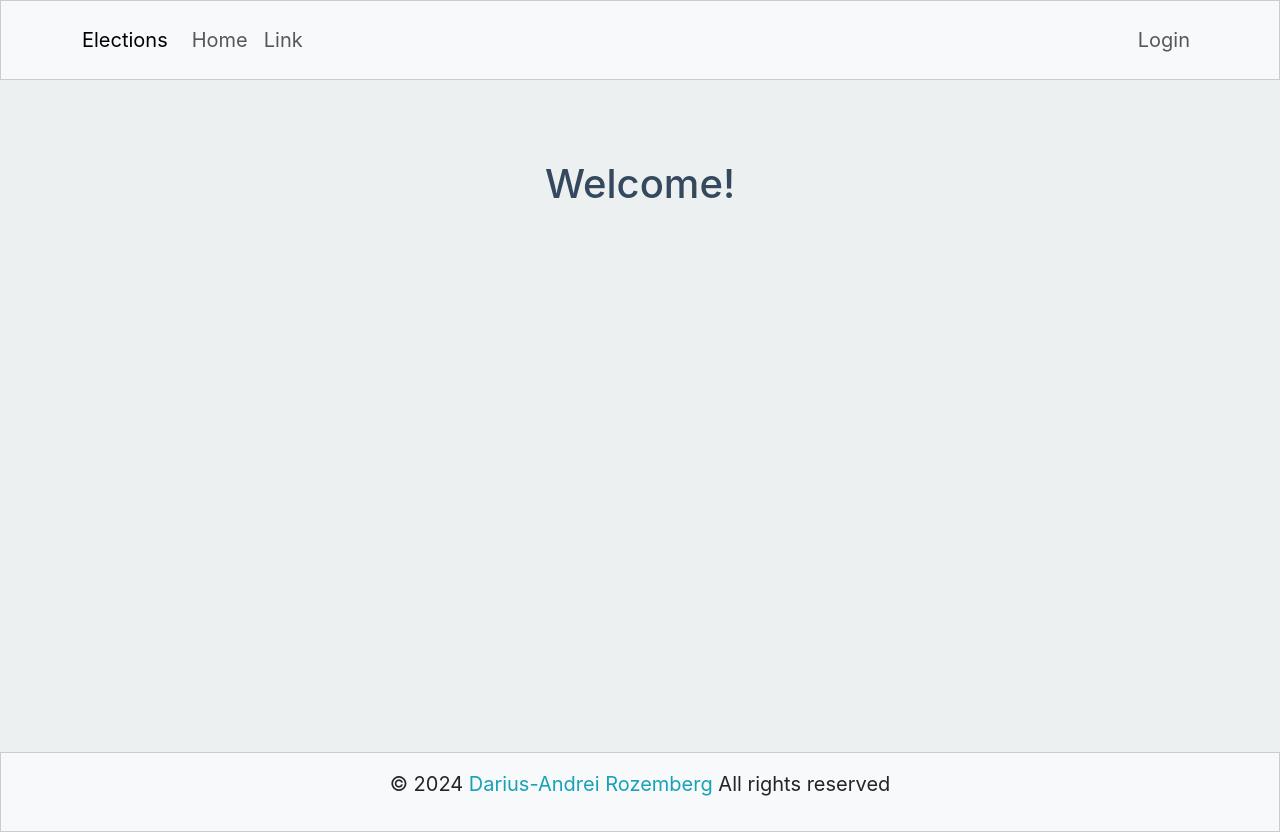
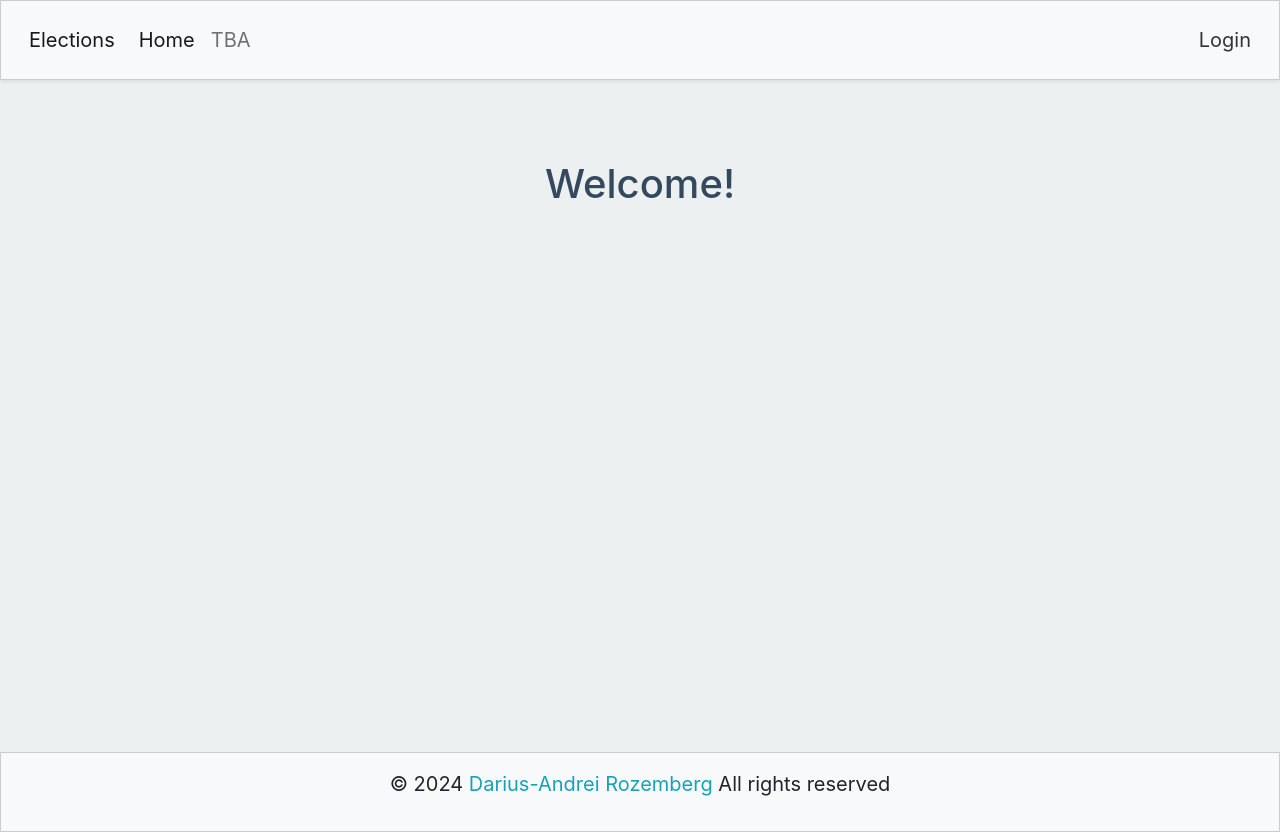
Before and after one commit to xdaruis/elections, a React (Create React App) app in the folder frontend/: page / in a window 1280 px wide. Built offline with nearby package versions, Linux system fonts and the light colour scheme.

Commit message:
♻️ Refactor Navbar

```diff
--- a/frontend/public/index.html
+++ b/frontend/public/index.html
@@ -5,10 +5,25 @@
     <link rel="icon" href="%PUBLIC_URL%/favicon.ico" />
     <meta name="viewport" content="width=device-width, initial-scale=1" />
     <meta name="theme-color" content="#000000" />
+    <link
+      href="https://cdn.jsdelivr.net/npm/bootstrap@5.0.2/dist/css/bootstrap.min.css"
+      rel="stylesheet"
+      integrity="sha384-EVSTQN3/azprG1Anm3QDgpJLIm9Nao0Yz1ztcQTwFspd3yD65VohhpuuCOmLASjC"
+      crossorigin="anonymous"
+    >
+    <link
+      rel="stylesheet"
+      href="https://cdn.jsdelivr.net/npm/bootstrap-icons@1.7.2/font/bootstrap-icons.css"
+    >
     <title>Elections</title>
   </head>
   <body>
     <noscript>You need to enable JavaScript to run this app.</noscript>
     <div id="root"></div>
+    <script
+      src="https://cdn.jsdelivr.net/npm/bootstrap@5.0.2/dist/js/bootstrap.bundle.min.js"
+      integrity="sha384-MrcW6ZMFYlzcLA8Nl+NtUVF0sA7MsXsP1UyJoMp4YLEuNSfAP+JcXn/tWtIaxVXM"
+      crossorigin="anonymous">
+    </script>
   </body>
 </html>
--- a/frontend/src/App.js
+++ b/frontend/src/App.js
@@ -25,7 +25,7 @@ const router = createBrowserRouter([
     children: [
       {
         path: '/',
-        element: <Home/>,
+        element: <Home />
       },
       {
         path: '/login',
@@ -39,9 +39,9 @@ const router = createBrowserRouter([
   },
   {
     path: '*',
-    element: <NotFound />,
+    element: <NotFound />
   }
-])
+]);
 
 const App = () => {
   const dispatch = useDispatch();
--- a/frontend/src/components/Layout/index.js
+++ b/frontend/src/components/Layout/index.js
@@ -2,13 +2,13 @@ import React from 'react';
 import { Outlet } from 'react-router-dom';
 
 import Footer from '../Footer.js';
-import NavigationBar from '../NavigationBar.js';
+import Navbar from '../Navbar.js';
 import './styles.css';
 
 const Layout = () => {
   return (
     <div className="holy-grail-flexbox">
-      <NavigationBar />
+      <Navbar />
       <main className="main-content">
         <Outlet />
       </main>
--- /dev/null
+++ b/frontend/src/components/Navbar.js
@@ -0,0 +1,85 @@
+import React from 'react';
+import { useDispatch, useSelector } from 'react-redux';
+import { Link, NavLink, useNavigate } from 'react-router-dom';
+
+import { logout } from '../features/auth.js';
+import CustomDropdown from './ui/CustomDropdown/index.jsx';
+import CustomNavLink from './ui/CustomNavLink.jsx';
+
+const Navbar = () => {
+  const isAuthenticated = useSelector((state) => state.auth.isAuthenticated);
+  const dispatch = useDispatch();
+  const navigate = useNavigate();
+
+  const handleLogout = (e) => {
+    e.preventDefault();
+    try {
+      dispatch(logout());
+      navigate('/login');
+    } catch (error) {
+      console.error('Logout failed', error);
+    }
+  };
+
+  const mainItems = [
+    { label: 'Profile', path: '/profile' },
+    { label: 'TBA', path: '/' }
+  ];
+
+  const additionalItems = [
+    { label: 'Logout', onClick: handleLogout, isButton: true }
+  ];
+
+  const toggleProps = {
+    className: '',
+    id: 'user-dropdown',
+    icon: <i className="bi bi-person-circle fs-4"></i>
+  };
+
+  return (
+    <nav
+      className="header navbar navbar-expand-lg navbar-light bg-light
+        shadow-sm"
+    >
+      <div className="container-fluid">
+        <NavLink className="navbar-brand" to="/">
+          Elections
+        </NavLink>
+        <button
+          className="navbar-toggler"
+          type="button"
+          data-bs-toggle="collapse"
+          data-bs-target="#navbarNav"
+          aria-controls="navbarNav"
+          aria-expanded="false"
+          aria-label="Toggle navigation"
+        >
+          <span className="navbar-toggler-icon"></span>
+        </button>
+        <div className="collapse navbar-collapse" id="navbarNav">
+          <ul className="navbar-nav me-auto mb-2 mb-lg-0">
+            <li className="nav-item">
+              <CustomNavLink label="Home" linkTo="/" />
+            </li>
+            <li className="nav-item">
+              <CustomNavLink label="TBA" linkTo="/TBA" />
+            </li>
+          </ul>
+          {isAuthenticated ? (
+            <CustomDropdown
+              mainItems={mainItems}
+              additionalItems={additionalItems}
+              toggleProps={toggleProps}
+            />
+          ) : (
+            <Link className="nav-link" to="/login">
+              Login
+            </Link>
+          )}
+        </div>
+      </div>
+    </nav>
+  );
+};
+
+export default Navbar;
--- a/frontend/src/components/NavigationBar.js
+++ /dev/null
@@ -1,57 +0,0 @@
-import React from 'react';
-import { Container, Nav, NavDropdown, Navbar } from 'react-bootstrap';
-import { PersonCircle } from 'react-bootstrap-icons';
-import { useDispatch, useSelector } from 'react-redux';
-import { useNavigate } from 'react-router-dom';
-
-import { logout } from '../features/auth';
-
-const NavigationBar = () => {
-  const isAuthenticated = useSelector((state) => state.auth.isAuthenticated);
-  const dispatch = useDispatch();
-  const navigate = useNavigate();
-
-  const handleLogout = (event) => {
-    event.preventDefault();
-    try {
-      dispatch(logout());
-      navigate('/login');
-    } catch (error) {
-      console.error('Logout failed', error);
-    }
-  };
-
-  return (
-    <Navbar className="header" bg="light" variant="light" expand="lg">
-      <Container>
-        <Navbar.Brand href="/">Elections</Navbar.Brand>
-        <Navbar.Toggle aria-controls="basic-navbar-nav" />
-        <Navbar.Collapse id="basic-navbar-nav">
-          <Nav className="me-auto">
-            <Nav.Link href="/">Home</Nav.Link>
-            <Nav.Link href="#link">Link</Nav.Link>
-          </Nav>
-          <Nav>
-            {isAuthenticated ? (
-              <NavDropdown
-                title={<PersonCircle size={24} />}
-                id="user-dropdown"
-                align="end"
-              >
-                <NavDropdown.Item href="/profile">Profile</NavDropdown.Item>
-                <NavDropdown.Divider />
-                <NavDropdown.Item onClick={handleLogout}>
-                  Logout
-                </NavDropdown.Item>
-              </NavDropdown>
-            ) : (
-              <Nav.Link href="/login">Login</Nav.Link>
-            )}
-          </Nav>
-        </Navbar.Collapse>
-      </Container>
-    </Navbar>
-  );
-};
-
-export default NavigationBar;
--- /dev/null
+++ b/frontend/src/components/ui/CustomDropdown/index.jsx
@@ -0,0 +1,54 @@
+import React from 'react';
+import { Link } from 'react-router-dom';
+
+import './styles.css';
+
+function CustomDropdown({ mainItems, additionalItems = [], toggleProps }) {
+  return (
+    <div className="dropdown">
+      <button
+        className={`btn btn-link dropdown-toggle bg-transparent
+          border-0 p-0 ${toggleProps.className}`}
+        id={toggleProps.id || 'user-dropdown'}
+        data-bs-toggle="dropdown"
+        aria-expanded="false"
+      >
+        {toggleProps.icon}
+      </button>
+      <ul
+        className="dropdown-menu dropdown-menu-end"
+        aria-labelledby={toggleProps.id || 'user-dropdown'}
+      >
+        {mainItems.map((item, index) => (
+          <li key={index}>
+            <Link
+              className="dropdown-item"
+              to={item.path}
+              onClick={item.onClick}
+            >
+              {item.label}
+            </Link>
+          </li>
+        ))}
+        <li>
+          <hr className="dropdown-divider" />
+        </li>
+        {additionalItems.map((item, index) => (
+          <li key={index}>
+            {item.isButton ? (
+              <button className="dropdown-item" onClick={item.onClick}>
+                {item.label}
+              </button>
+            ) : (
+              <Link className="dropdown-item" to={item.path}>
+                {item.label}
+              </Link>
+            )}
+          </li>
+        ))}
+      </ul>
+    </div>
+  );
+}
+
+export default CustomDropdown;
--- /dev/null
+++ b/frontend/src/components/ui/CustomDropdown/styles.css
@@ -0,0 +1,3 @@
+.btn-link:focus {
+  box-shadow: none; /* Remove the blue outline */
+}
--- /dev/null
+++ b/frontend/src/components/ui/CustomNavLink.jsx
@@ -0,0 +1,15 @@
+import React from 'react';
+import { NavLink } from 'react-router-dom';
+
+function CustomNavLink({ label, linkTo }) {
+  return (
+    <NavLink
+      className={({ isActive }) => 'nav-link' + (isActive ? ' active' : '')}
+      to={linkTo}
+    >
+      {label}
+    </NavLink>
+  );
+}
+
+export default CustomNavLink;
```
